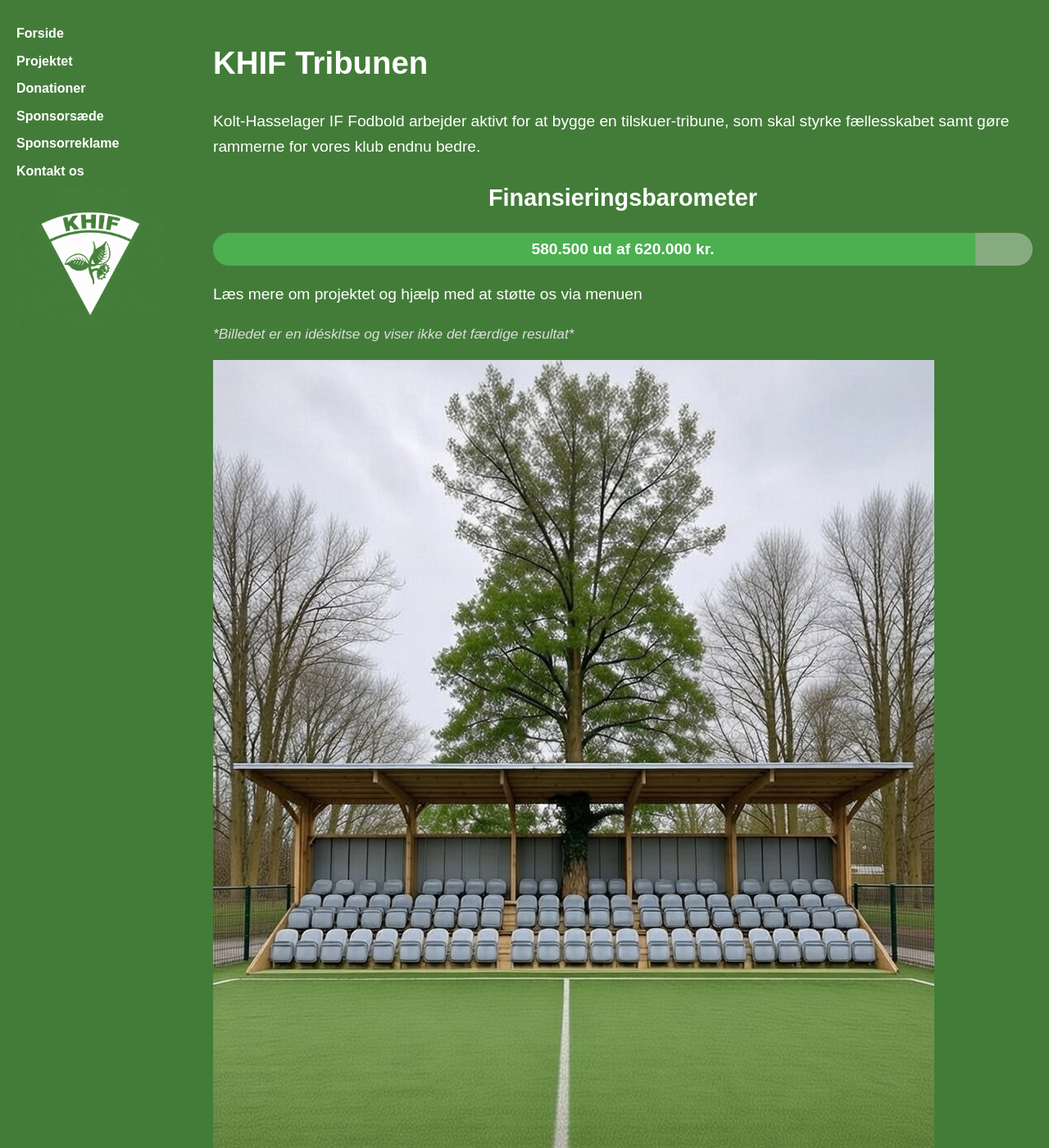
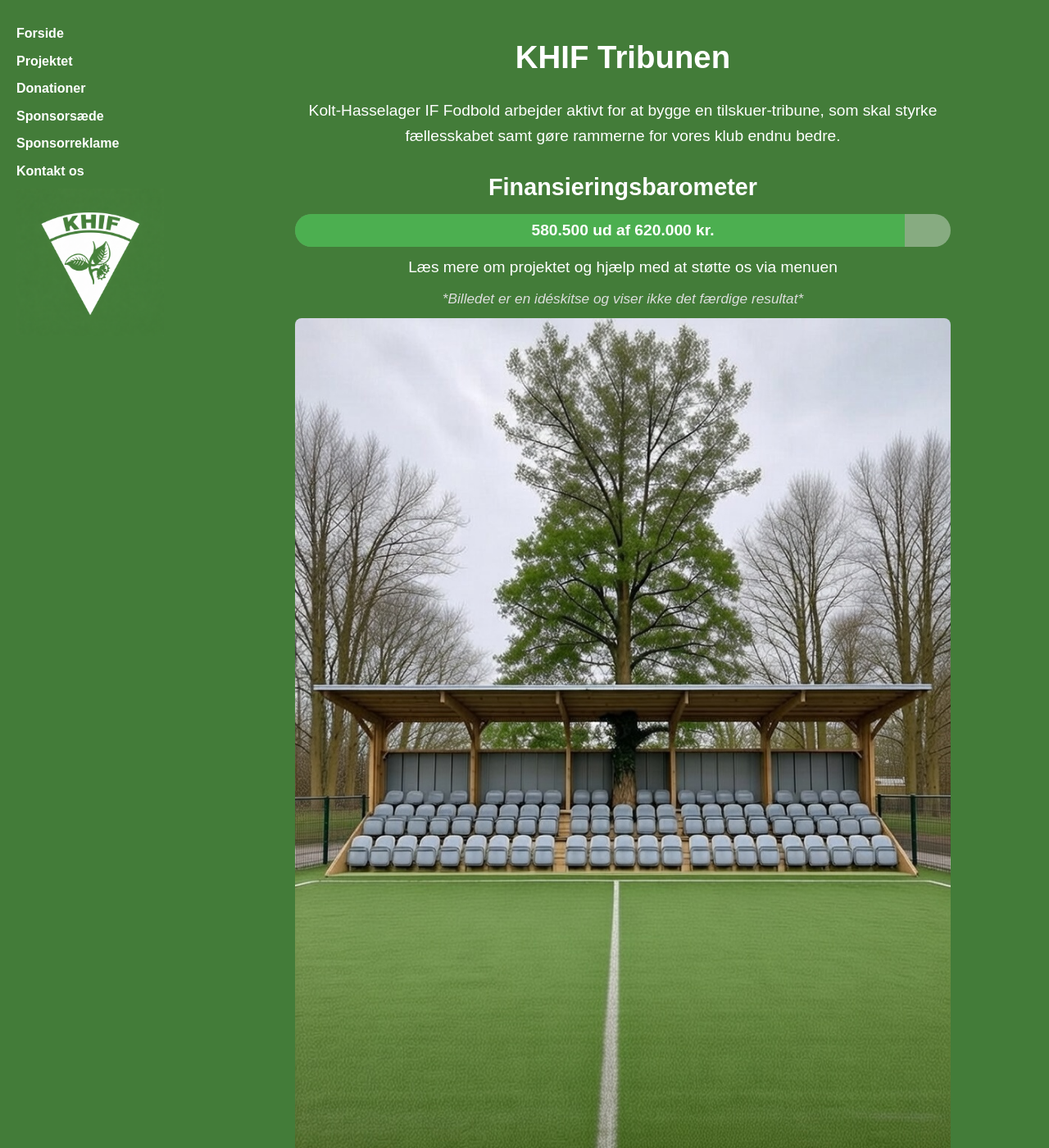
Before and after one commit to msj33/khif-tribune, a Jekyll site: the page built from index.md, in a window 1280 px wide and 1400 px high. Shown: the whole window at 82% size. Built offline with Jekyll 4.4.1, drawn with Linux system fonts in a browser that asks for light colours; some of the changed text lies outside the part shown.

Commit message:
Refactor sidebar and sponsor card styles

```diff
--- a/_layouts/default.html
+++ b/_layouts/default.html
@@ -57,12 +58,45 @@
       font-size: clamp(16px, 1.2vw, 20px);
     }
 
+    /* Content */
     .content {
       margin-left: 240px;
       min-height: 100vh;
       padding: 20px;
     }
 
+    .homepage-container {
+      max-width: 800px;
+      margin: 0 auto;
+      text-align: center;
+    }
+
+    .tribune-image {
+      display: block;
+      margin: 20px auto;
+      max-width: 100%;
+      height: auto;
+      border-radius: 8px;
+    }
+
+    .fonde-image {
+      max-width: 600px;
+      width: 100%;
+      height: auto;
+      display: block;
+      margin: 0 auto 2rem auto;
+    }
+
+    /* Stram margin på tekst og progress-bar */
+    .homepage-container h1,
+    .homepage-container p,
+    .homepage-container img,
+    .homepage-container .progress-bar-container {
+      margin-top: 0.5em;
+      margin-bottom: 0.5em;
+    }
+
+    /* Sponsor grid */
     .sponsor-grid {
       display: grid;
       grid-template-columns: repeat(3, 1fr);
@@ -81,21 +115,14 @@
 
   display: flex;
   flex-direction: column;
-      justify-content: center;
-      align-items: center;
+  justify-content: center;   /* lodret centrering */
+  align-items: center;       /* vandret centrering */
 
-      min-height: 180px;
-    }
-
-    .sponsor-navn {
-      font-weight: bold;
-      font-size: 0.95rem;
-      margin-bottom: 0.5rem;
-      text-align: center;
+  min-height: 180px;         /* sikrer ens højde */
 }
 
 .sponsor-card img {
-      max-height: 150px;
+  max-height: 150px;          /* ens logo-højde */
   width: auto;
   max-width: 100%;
   object-fit: contain;
@@ -160,7 +189,6 @@
     }
   </style>
 </head>
-
 <body>
   <div class="sidebar">
     {% include menu.html %}
@@ -169,17 +197,6 @@
 
   <div class="content">
     {{ content }}
-
-    <div class="sponsor-grid">
-      {% for sponsor in site.data.sponsorer %}
-        <div class="sponsor-card">
-          <div class="sponsor-navn">{{ sponsor.navn }}</div>
-          <img src="{{ site.baseurl }}{{ sponsor.logo }}" alt="{{ sponsor.navn }}">
-          <div class="sponsor-belob">{{ sponsor.belob }}</div>
-        </div>
-      {% endfor %}
-    </div>
-
   </div>
 </body>
 </html>
```
Also changed, not shown: other parts of _layouts/default.html (+3 -0 lines). Lines whose indentation alone changed are shown as unchanged.
